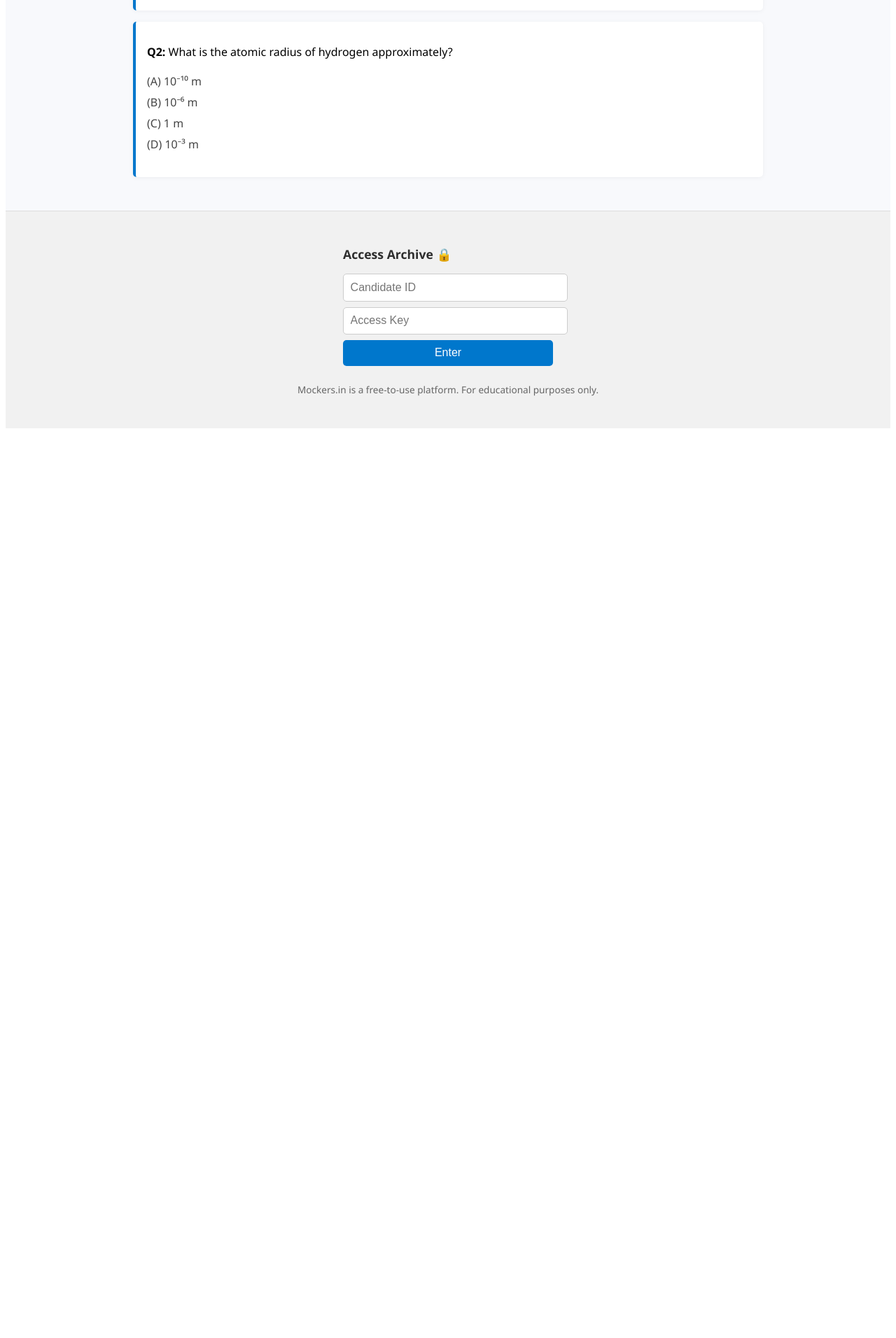
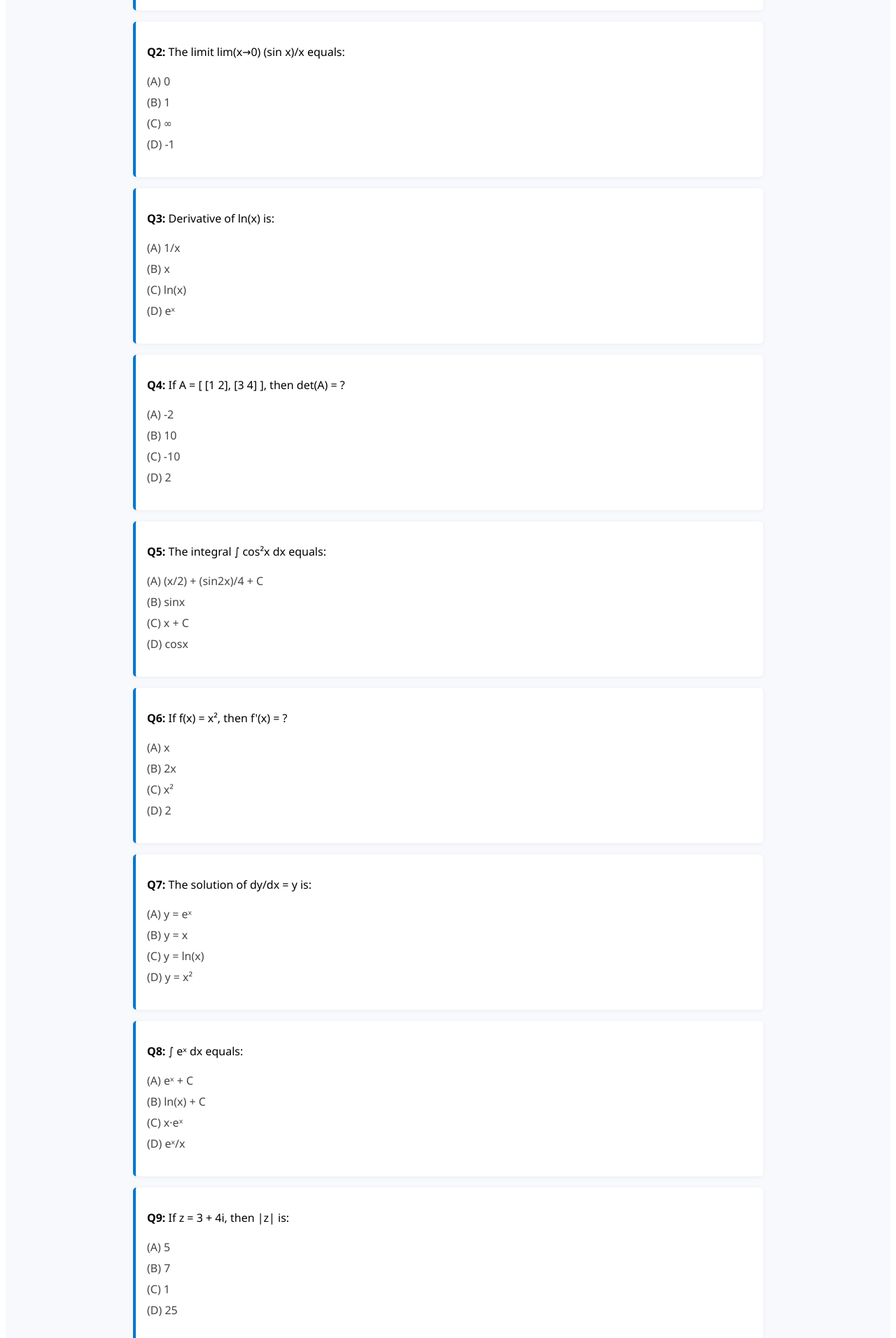
Before and after one commit to webdev20088/chattingappfrontend, a Next.js app: page /login in a window 1280 px wide. Shown: the part 760-2672 px from the top of the page at 70% size. Before the commit the page ends 1380 px from the top, so only its background shows below. Built offline with nearby package versions, Linux system fonts and the light colour scheme.

Commit message:
✅ Updated CORS for Netlify frontend access

```diff
--- a/pages/chat.js
+++ b/pages/chat.js
@@ -6,7 +6,7 @@ import { useRouter } from 'next/router';
 
 const socket = io('https://mychatappbackend-zzhh.onrender.com');
 const redirectLinks = [
-  'https://www.doubtnut.com/class-12/chemistry/mtg-chemistry-english/the-solid-state/assertion--reason',
+
   'https://www.doubtnut.com/class-12/chemistry/mtg-chemistry-english/the-solid-state/amorphous-and-crystalline-solids',
   'https://www.doubtnut.com/class-12/chemistry/mtg-chemistry-english/the-solid-state/assertion-and-reason',
   'https://www.doubtnut.com/class-12/chemistry/mtg-chemistry-english/the-solid-state/calculations-involving-unit-cell-dimensions',
--- a/pages/login.js
+++ b/pages/login.js
@@ -67,12 +67,142 @@ export default function Login() {
         </div>
 
         <div className={styles.questionBlock}>
-            <p><strong>Q2:</strong> What is the atomic radius of hydrogen approximately?</p>
+          <p><strong>Q2:</strong> The limit lim(x→0) (sin x)/x equals:</p>
           <ul>
-              <li>(A) 10⁻¹⁰ m</li>
-              <li>(B) 10⁻⁶ m</li>
-              <li>(C) 1 m</li>
-              <li>(D) 10⁻³ m</li>
+            <li>(A) 0</li>
+            <li>(B) 1</li>
+            <li>(C) ∞</li>
+            <li>(D) -1</li>
+          </ul>
+        </div>
+
+        <div className={styles.questionBlock}>
+          <p><strong>Q3:</strong> Derivative of ln(x) is:</p>
+          <ul>
+            <li>(A) 1/x</li>
+            <li>(B) x</li>
+            <li>(C) ln(x)</li>
+            <li>(D) eˣ</li>
+          </ul>
+        </div>
+
+        <div className={styles.questionBlock}>
+          <p><strong>Q4:</strong> If A = [ [1 2], [3 4] ], then det(A) = ?</p>
+          <ul>
+            <li>(A) -2</li>
+            <li>(B) 10</li>
+            <li>(C) -10</li>
+            <li>(D) 2</li>
+          </ul>
+        </div>
+
+        <div className={styles.questionBlock}>
+          <p><strong>Q5:</strong> The integral ∫ cos²x dx equals:</p>
+          <ul>
+            <li>(A) (x/2) + (sin2x)/4 + C</li>
+            <li>(B) sinx</li>
+            <li>(C) x + C</li>
+            <li>(D) cosx</li>
+          </ul>
+        </div>
+
+        <div className={styles.questionBlock}>
+          <p><strong>Q6:</strong> If f(x) = x², then f'(x) = ?</p>
+          <ul>
+            <li>(A) x</li>
+            <li>(B) 2x</li>
+            <li>(C) x²</li>
+            <li>(D) 2</li>
+          </ul>
+        </div>
+
+        <div className={styles.questionBlock}>
+          <p><strong>Q7:</strong> The solution of dy/dx = y is:</p>
+          <ul>
+            <li>(A) y = eˣ</li>
+            <li>(B) y = x</li>
+            <li>(C) y = ln(x)</li>
+            <li>(D) y = x²</li>
+          </ul>
+        </div>
+
+        <div className={styles.questionBlock}>
+          <p><strong>Q8:</strong> ∫ eˣ dx equals:</p>
+          <ul>
+            <li>(A) eˣ + C</li>
+            <li>(B) ln(x) + C</li>
+            <li>(C) x·eˣ</li>
+            <li>(D) eˣ/x</li>
+          </ul>
+        </div>
+
+        <div className={styles.questionBlock}>
+          <p><strong>Q9:</strong> If z = 3 + 4i, then |z| is:</p>
+          <ul>
+            <li>(A) 5</li>
+            <li>(B) 7</li>
+            <li>(C) 1</li>
+            <li>(D) 25</li>
+          </ul>
+        </div>
+
+        <div className={styles.questionBlock}>
+          <p><strong>Q10:</strong> The derivative of sin(x) is:</p>
+          <ul>
+            <li>(A) cos(x)</li>
+            <li>(B) sin(x)</li>
+            <li>(C) -cos(x)</li>
+            <li>(D) -sin(x)</li>
+          </ul>
+        </div>
+
+        <div className={styles.questionBlock}>
+          <p><strong>Q11:</strong> The value of lim(x→0) (1 - cosx)/x² is:</p>
+          <ul>
+            <li>(A) 0</li>
+            <li>(B) 1</li>
+            <li>(C) 1/2</li>
+            <li>(D) ∞</li>
+          </ul>
+        </div>
+
+        <div className={styles.questionBlock}>
+          <p><strong>Q12:</strong> The general solution of sinx = 0 is:</p>
+          <ul>
+            <li>(A) nπ</li>
+            <li>(B) nπ/2</li>
+            <li>(C) π/2 + nπ</li>
+            <li>(D) 2nπ</li>
+          </ul>
+        </div>
+
+        <div className={styles.questionBlock}>
+          <p><strong>Q13:</strong> The value of ∫₀¹ x³ dx is:</p>
+          <ul>
+            <li>(A) 1/2</li>
+            <li>(B) 1/4</li>
+            <li>(C) 1/3</li>
+            <li>(D) 1/5</li>
+          </ul>
+        </div>
+
+        <div className={styles.questionBlock}>
+          <p><strong>Q14:</strong> If f(x) = sin(x) then f''(x) equals:</p>
+          <ul>
+            <li>(A) -sin(x)</li>
+            <li>(B) cos(x)</li>
+            <li>(C) -cos(x)</li>
+            <li>(D) sin(x)</li>
+          </ul>
+        </div>
+
+        <div className={styles.questionBlock}>
+          <p><strong>Q15:</strong> If y = e^(2x), then dy/dx equals:</p>
+          <ul>
+            <li>(A) 2e^(2x)</li>
+            <li>(B) e^(2x)</li>
+            <li>(C) 2x</li>
+            <li>(D) eˣ</li>
           </ul>
         </div>
         </section>
```
Lines whose indentation alone changed are shown as unchanged.
